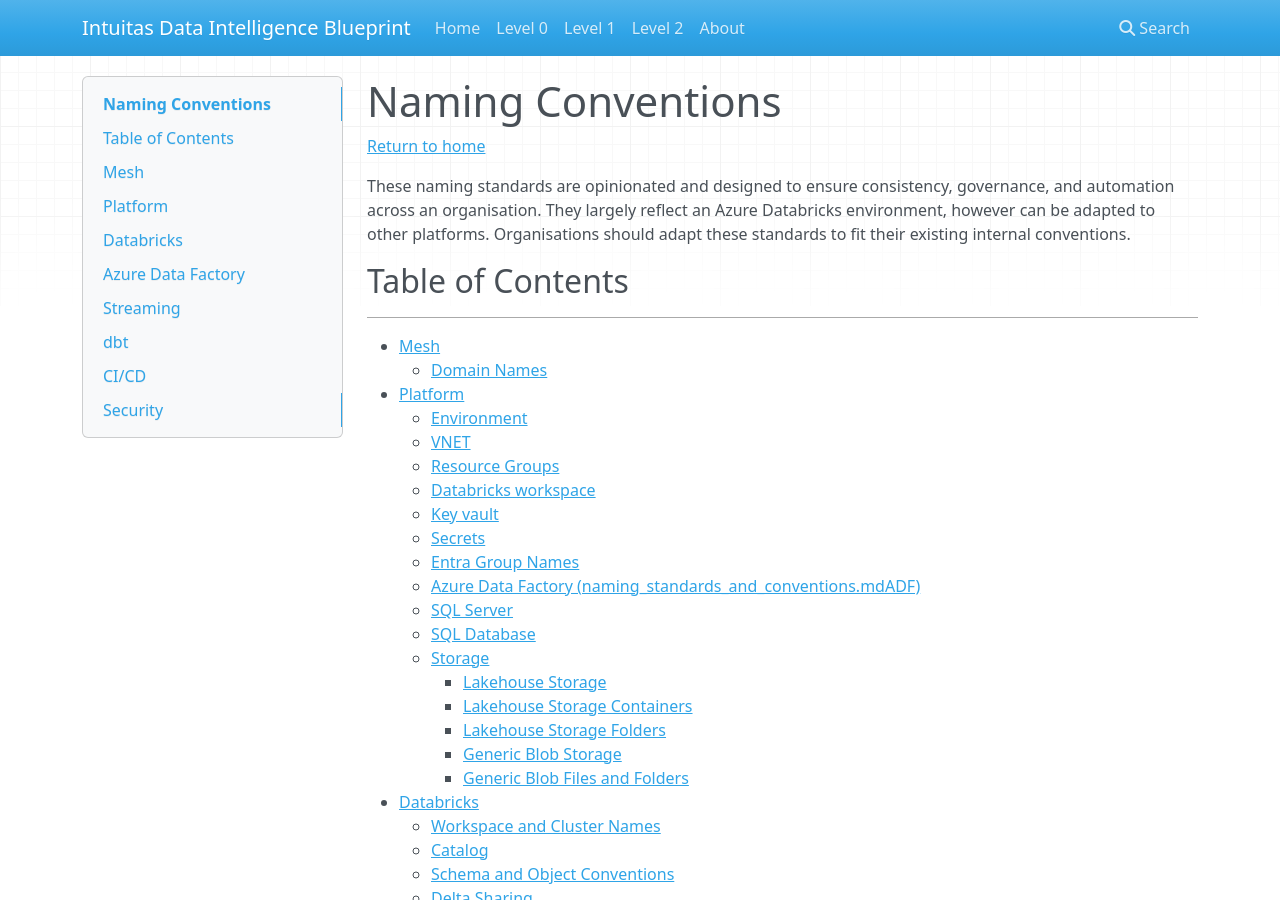
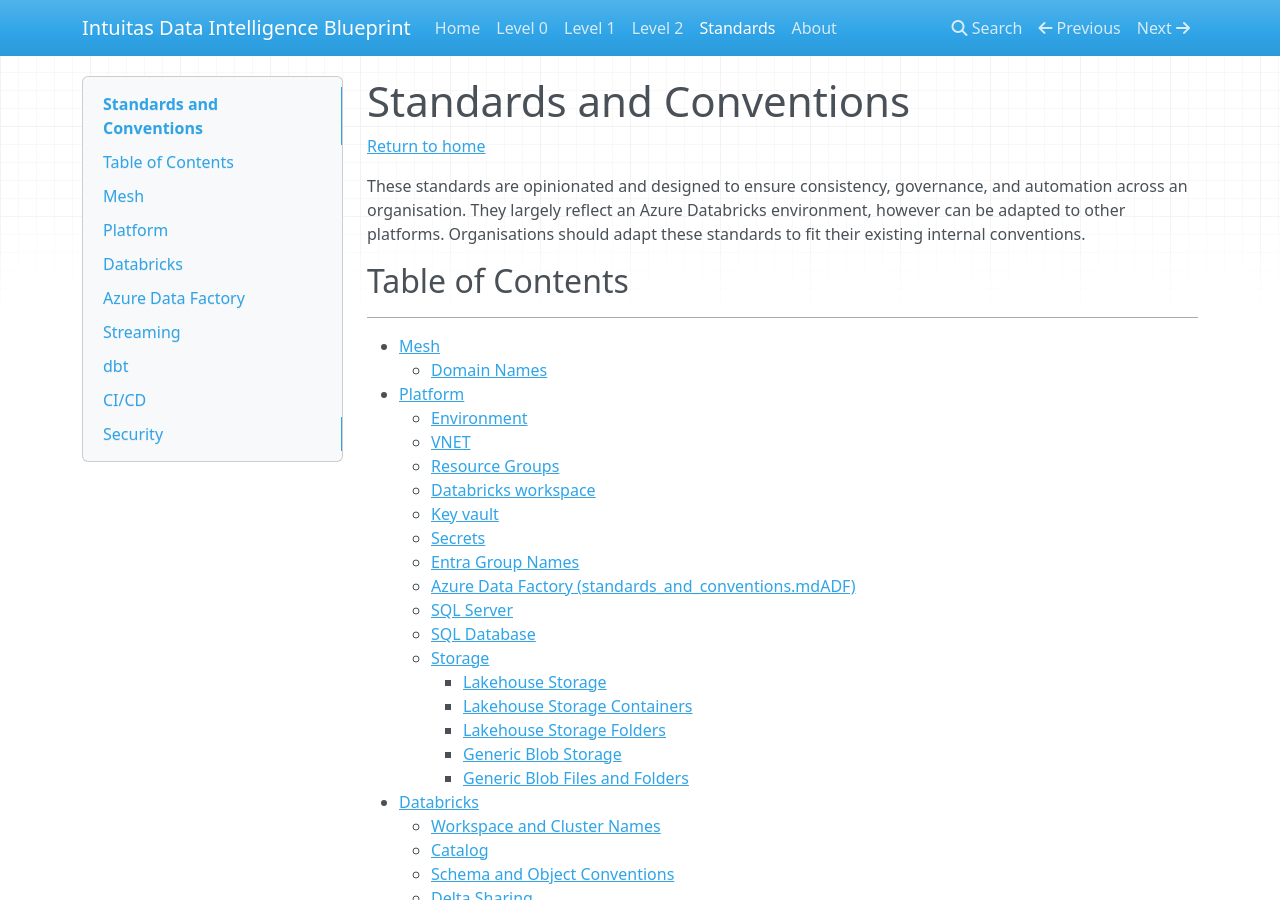
Before and after one commit to bensonchoyintuitas/intuitas_knowledgebase, an MkDocs documentation site: the page built from docs/standards_and_conventions.md, in a window 1280 px wide and 900 px high. Built offline with MkDocs 1.6.1, drawn with Linux system fonts in a browser that asks for light colours; nearby versions of some CDN libraries.

Commit message:
Update documentation in level_0.md and level_1.md to enhance navigation links for consistency and accuracy. Adjust build date in index.html to the latest timestamp. Ensure search index reflects these changes.

```diff
--- a/docs/naming_standards_and_conventions.md
+++ b/docs/standards_and_conventions.md
@@ -1,53 +1,53 @@
-# Naming Conventions
+# Standards and Conventions
 [Return to home](README.md)
 
-These naming standards are opinionated and designed to ensure consistency, governance, and automation across an organisation. They largely reflect an Azure Databricks environment, however can be adapted to other platforms. Organisations should adapt these standards to fit their existing internal conventions.
+These standards are opinionated and designed to ensure consistency, governance, and automation across an organisation. They largely reflect an Azure Databricks environment, however can be adapted to other platforms. Organisations should adapt these standards to fit their existing internal conventions.
 <br>
 
 ## Table of Contents
 ---
 
 
-   - [Mesh](naming_standards_and_conventions.md#mesh)
-      - [Domain Names](naming_standards_and_conventions.md#domain-names)
-   - [Platform](naming_standards_and_conventions.md#platform)
-      - [Environment](naming_standards_and_conventions.md#environment)
-      - [VNET](naming_standards_and_conventions.md#vnet)
-      - [Resource Groups](naming_standards_and_conventions.md#resource-groups)
-      - [Databricks workspace](naming_standards_and_conventions.md#databricks-workspace)
-      - [Key vault](naming_standards_and_conventions.md#key-vault)
-      - [Secrets](naming_standards_and_conventions.md#secrets)
-      - [Entra Group Names](naming_standards_and_conventions.md#entra-group-names)
-      - [Azure Data Factory (naming_standards_and_conventions.mdADF)](naming_standards_and_conventions.md#azure-data-factory-adf)
-      - [SQL Server](naming_standards_and_conventions.md#sql-server)
-      - [SQL Database](naming_standards_and_conventions.md#sql-database)
-      - [Storage](naming_standards_and_conventions.md#storage)
-         - [Lakehouse Storage](naming_standards_and_conventions.md#lakehouse-storage)
-         - [Lakehouse Storage Containers](naming_standards_and_conventions.md#lakehouse-storage-containers)
-         - [Lakehouse Storage Folders](naming_standards_and_conventions.md#lakehouse-storage-folders)
-         - [Generic Blob Storage](naming_standards_and_conventions.md#generic-blob-storage)
-         - [Generic Blob Files and Folders](naming_standards_and_conventions.md#generic-blob-files-and-folders)
-   - [Databricks](naming_standards_and_conventions.md#databricks)
-      - [Workspace and Cluster Names](naming_standards_and_conventions.md#workspace-and-cluster-names)
-      - [Catalog](naming_standards_and_conventions.md#catalog-naming-and-conventions)
-      - [Schema and Object Conventions](naming_standards_and_conventions.md#schema-and-object-conventions)
-      - [Delta Sharing](naming_standards_and_conventions.md#delta-sharing)
-   - [Azure Data Factory](naming_standards_and_conventions.md#azure-data-factory)
-   - [Streaming](naming_standards_and_conventions.md#streaming)
-   - [dbt](naming_standards_and_conventions.md#dbt)
-      - [Documentation and Model Metadata](naming_standards_and_conventions.md#documentation-and-model-metadata)
-      - [Sources](naming_standards_and_conventions.md#sources)
-      - [Model and Folder Names](naming_standards_and_conventions.md#model-and-folder-names)
-      - [dbt_project.yml](naming_standards_and_conventions.md#dbt_projectyml)
-   - [CI/CD](naming_standards_and_conventions.md#cicd)
-      - [Repository Naming](naming_standards_and_conventions.md#repository-naming)
-      - [Branch Naming](naming_standards_and_conventions.md#branch-naming)
-      - [Branch Lifecycle](naming_standards_and_conventions.md#branch-lifecycle)
-      - [Databricks Asset Bundles](naming_standards_and_conventions.md#databricks-asset-bundles)
-   - [Security](naming_standards_and_conventions.md#security)
-      - [Entra Group Names](naming_standards_and_conventions.md#entra-group-names)
-      - [Policies](naming_standards_and_conventions.md#policies)
-      - [Frameworks](naming_standards_and_conventions.md#frameworks)
+   - [Mesh](standards_and_conventions.md#mesh)
+      - [Domain Names](standards_and_conventions.md#domain-names)
+   - [Platform](standards_and_conventions.md#platform)
+      - [Environment](standards_and_conventions.md#environment)
+      - [VNET](standards_and_conventions.md#vnet)
+      - [Resource Groups](standards_and_conventions.md#resource-groups)
+      - [Databricks workspace](standards_and_conventions.md#databricks-workspace)
+      - [Key vault](standards_and_conventions.md#key-vault)
+      - [Secrets](standards_and_conventions.md#secrets)
+      - [Entra Group Names](standards_and_conventions.md#entra-group-names)
+      - [Azure Data Factory (standards_and_conventions.mdADF)](standards_and_conventions.md#azure-data-factory-adf)
+      - [SQL Server](standards_and_conventions.md#sql-server)
+      - [SQL Database](standards_and_conventions.md#sql-database)
+      - [Storage](standards_and_conventions.md#storage)
+         - [Lakehouse Storage](standards_and_conventions.md#lakehouse-storage)
+         - [Lakehouse Storage Containers](standards_and_conventions.md#lakehouse-storage-containers)
+         - [Lakehouse Storage Folders](standards_and_conventions.md#lakehouse-storage-folders)
+         - [Generic Blob Storage](standards_and_conventions.md#generic-blob-storage)
+         - [Generic Blob Files and Folders](standards_and_conventions.md#generic-blob-files-and-folders)
+   - [Databricks](standards_and_conventions.md#databricks)
+      - [Workspace and Cluster Names](standards_and_conventions.md#workspace-and-cluster-names)
+      - [Catalog](standards_and_conventions.md#catalog-naming-and-conventions)
+      - [Schema and Object Conventions](standards_and_conventions.md#schema-and-object-conventions)
+      - [Delta Sharing](standards_and_conventions.md#delta-sharing)
+   - [Azure Data Factory](standards_and_conventions.md#azure-data-factory)
+   - [Streaming](standards_and_conventions.md#streaming)
+   - [dbt](standards_and_conventions.md#dbt)
+      - [Documentation and Model Metadata](standards_and_conventions.md#documentation-and-model-metadata)
+      - [Sources](standards_and_conventions.md#sources)
+      - [Model and Folder Names](standards_and_conventions.md#model-and-folder-names)
+      - [dbt_project.yml](standards_and_conventions.md#dbt_projectyml)
+   - [CI/CD](standards_and_conventions.md#cicd)
+      - [Repository Naming](standards_and_conventions.md#repository-naming)
+      - [Branch Naming](standards_and_conventions.md#branch-naming)
+      - [Branch Lifecycle](standards_and_conventions.md#branch-lifecycle)
+      - [Databricks Asset Bundles](standards_and_conventions.md#databricks-asset-bundles)
+   - [Security](standards_and_conventions.md#security)
+      - [Entra Group Names](standards_and_conventions.md#entra-group-names)
+      - [Policies](standards_and_conventions.md#policies)
+      - [Frameworks](standards_and_conventions.md#frameworks)
 <br>
 
 ## Mesh
--- a/mkdocs.yml
+++ b/mkdocs.yml
@@ -4,6 +4,7 @@
   - Level 0: level_0.md
   - Level 1: level_1.md
   - Level 2: level_2.md
+  - Standards: standards_and_conventions.md
   - About: about.md
 
 theme:
```
Also changed, not shown: docs/README.md (+2 -2 lines), docs/data_model.md (deleted, +0 -39 lines), docs/level_0.md (+6 -6 lines), docs/level_1.md (+2 -2 lines), docs/level_2.md (+4 -4 lines), site/404.html, site/about/index.html, site/data_model/index.html (deleted), site/index.html, site/level_0/index.html, site/level_1/index.html, site/level_2/index.html, site/search/search_index.json, site/standards_and_conventions/index.html.
